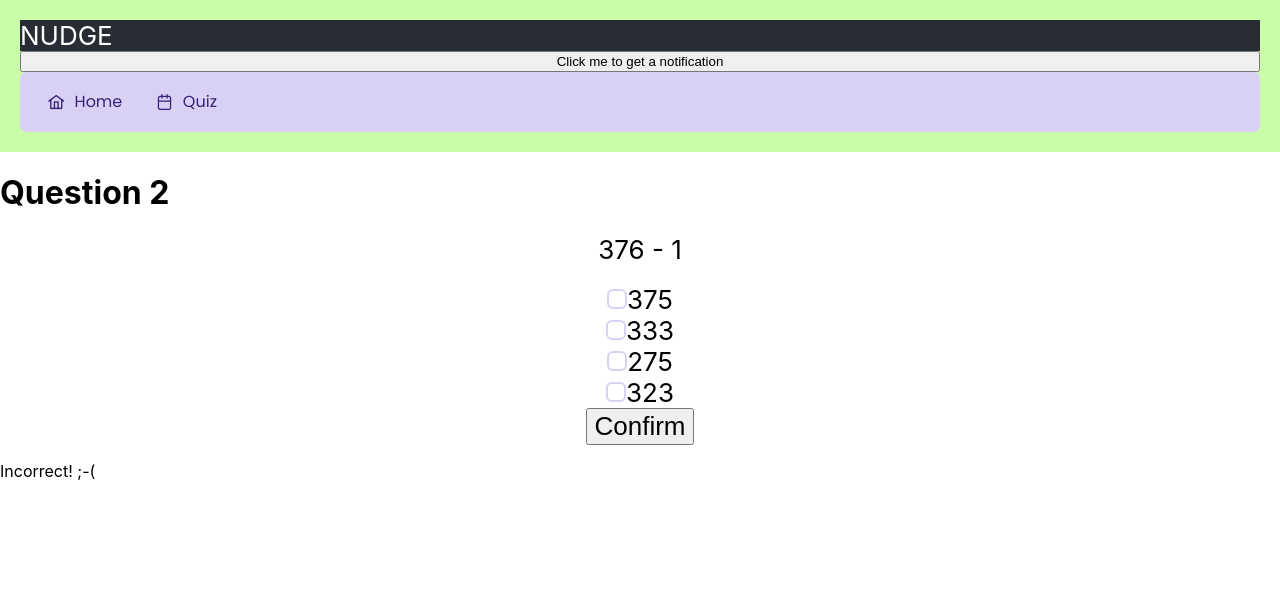
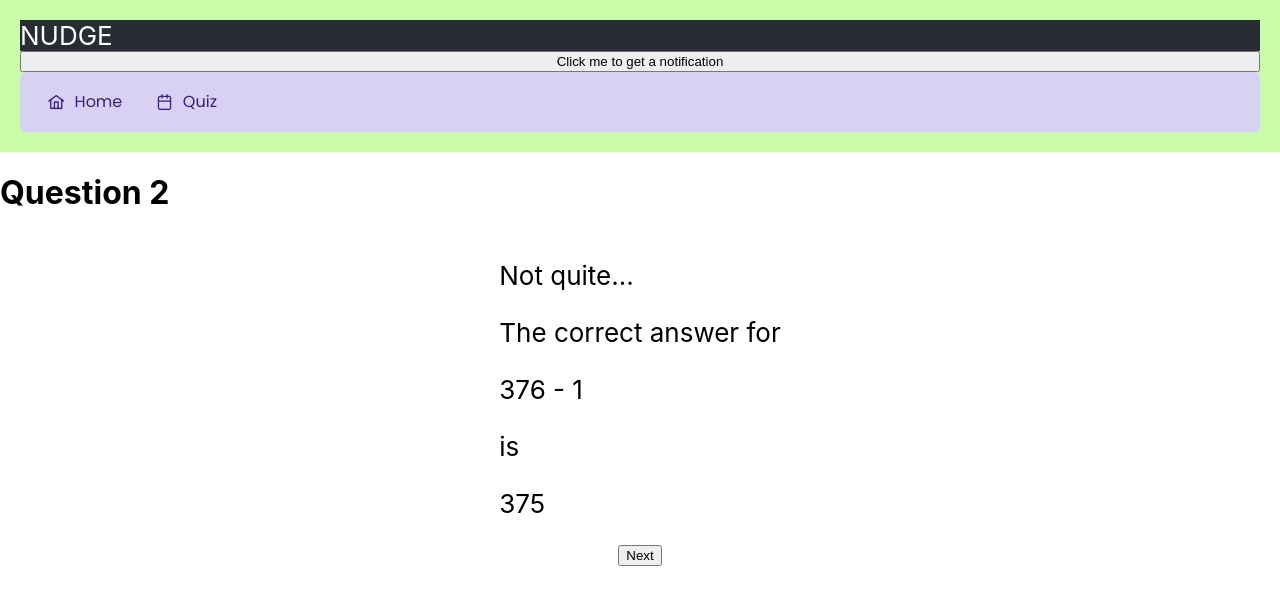
Before and after one commit to hungalunga/8-bit_NUDGE, a React (Create React App) app in the folder my-app/: page /quiz in a window 1280 px wide. Both pictures are taken after a click on the button "Confirm". Shown: the top 604 px of the page. Built offline with nearby package versions, Linux system fonts and the light colour scheme.

Commit message:
results page done

```diff
--- a/my-app/src/Components/AnswerCheckbox/AnswerCheckbox.js
+++ b/my-app/src/Components/AnswerCheckbox/AnswerCheckbox.js
@@ -41,7 +41,7 @@ const shuffleArray = (array) => {
   return shuffledArray;
 };
 
-export default function AnswerCheckbox({correct_answer, wrong_answers, id, question, questionNumber, setQuestionNumber, incorrectAnswers, setIncorrectAnswers}) {
+export default function AnswerCheckbox({setResultsValue, correct_answer, wrong_answers, id, question, questionNumber, setQuestionNumber, incorrectAnswers, setIncorrectAnswers}) {
 
   const [answer, setAnswer] = useState("");
   const [allAnswers, setAllAnswers] = useState([]);
@@ -62,6 +62,7 @@ export default function AnswerCheckbox({correct_answer, wrong_answers, id, quest
     console.log("user answer:", answer, "correct answer:", correct_answer)
     // if user chooses correct answer
     if (answer == correct_answer){
+      setResultsValue(+1);
       console.log(`Answered correctly!`)
       setFeedbackText("Correct!")
       // render the next question
@@ -72,6 +73,7 @@ export default function AnswerCheckbox({correct_answer, wrong_answers, id, quest
 
     }
     else {
+      setResultsValue(-1);
       console.log("Answered incorrectly. :-(")
       setFeedbackText("Incorrect! ;-(")
       setQuestionNumber(questionNumber + 1)
@@ -101,7 +103,6 @@ export default function AnswerCheckbox({correct_answer, wrong_answers, id, quest
             </div>
           ))}
           <button className="answerButton" onClick={handleClick}>Confirm</button>
-          <p>{feedbackText}</p>
         </div>
       </div>
     </div>
--- a/my-app/src/Components/MainQuiz/MainQuiz.js
+++ b/my-app/src/Components/MainQuiz/MainQuiz.js
@@ -41,6 +41,7 @@ export default function MainQuiz() {
   // store them in an array
 
 const [questionObject, setQuestionObject] = useState({});
+const [resultsValue, setResultsValue] = useState(0);
 
   // creating initial states as empty arrays
   // questions that have already been asked
@@ -59,6 +60,7 @@ const [incorrectAnswers, setIncorrectAnswers] = useState([]);
     console.log("remaining questions are ", remainingQuestions);
 
     setQuestionSet(remainingQuestions);
+
     if (questionSet.length === 0) {
       if(incorrectAnswers.length > 0){
         return incorrectAnswers.shift();
@@ -69,14 +71,13 @@ const [incorrectAnswers, setIncorrectAnswers] = useState([]);
 
 useEffect(() => {
     const qObject = getRandomQuestion()
-
       setQuestionObject(qObject);
   }, [questionNumber]); // when questionNumber changes, rerender
 
   return (
     <div data-testid='question-display' className="mainQuiz">
       <h1>Question {questionNumber}</h1>
-      <QuestionDisplay questionObject={questionObject} questionNumber= {questionNumber} setQuestionNumber = {setQuestionNumber} incorrectAnswers = {incorrectAnswers} setIncorrectAnswers = {setIncorrectAnswers}/>
+      <QuestionDisplay questionObject={questionObject} questionNumber= {questionNumber} setQuestionNumber = {setQuestionNumber} incorrectAnswers = {incorrectAnswers} setIncorrectAnswers = {setIncorrectAnswers} resultsValue = {resultsValue} setResultsValue ={setResultsValue} />
     </div>
   );
 }
--- a/my-app/src/Components/QuestionDisplay/QuestionDisplay.js
+++ b/my-app/src/Components/QuestionDisplay/QuestionDisplay.js
@@ -16,11 +16,14 @@ import AnswerCheckbox from "../AnswerCheckbox/AnswerCheckbox"
 export default function QuestionDisplay(props) {
 
 // seems like it's being passed down as undefined so let's delay it
-
+function handleClick(){
+    props.setResultsValue(0);
+}
 
 if (props.questionObject && Object.keys(props.questionObject).length === 0) {
     return <div>loading...</div>;
   }
+
 
 if (typeof props.questionObject === 'object') {
     const questionObject = props.questionObject; // to pass down to AnswerCheckbox
@@ -30,6 +33,7 @@ if (typeof props.questionObject === 'object') {
     console.log("question",question);
     console.log("correct_answer", props.questionObject.answer);
     //console.log("wrong_answers", props.questionObject.wrong_answers);
+    if (props.resultsValue === 0){
     return (
         <div className="mainQuiz">
             <p className="question">{ question }</p>
@@ -43,12 +47,45 @@ if (typeof props.questionObject === 'object') {
                 // ^^send questionNumber props down to re-render after each answer
                 incorrectAnswers = {props.incorrectAnswers}
                 setIncorrectAnswers = {props.setIncorrectAnswers}
+                resultsValue = {props.resultsValue}
+                setResultsValue = {props.setResultsValue}
                  />
         </div>
     )
+    } else if (props.resultsValue === 1){
+        return (
+            <div className="MainQuiz">
+            <div className="resultsPageCorrect">
+                <p>Correct!</p>
+            </div>
+             <button onClick={handleClick}>Next</button>
+            </div>
+        )
+
+    } else if (props.resultsValue === -1){
+        return (
+            <div className="MainQuiz">
+            <div className="resultsPageIncorrect">
+                <p>Not quite...</p>
+                <p>The correct answer for </p>
+                <p>{props.questionObject.question}</p>
+                <p>is</p>
+                <p>{props.questionObject.answer}</p>
+            </div>
+             <button onClick={handleClick}>Next</button>
+            </div>
+        )
+    } else {
+        return (
+            <div className="error">
+                <p>ERROR didnt recieve a value of either 1,0 or -1</p>
+            </div>
+        )
+    }
+
 } else {
     return (
-        <div>
+        <div className = "MainQuiz">
             <p>Quiz Complete!</p>
         </div>
     )
```
